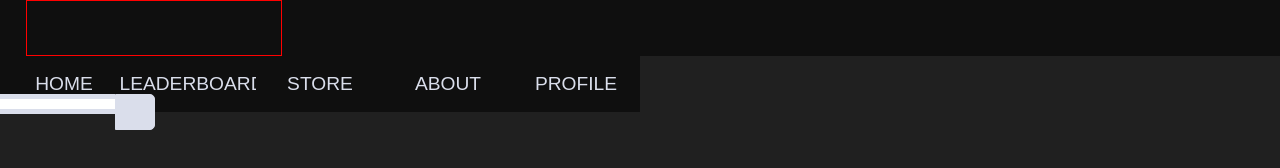
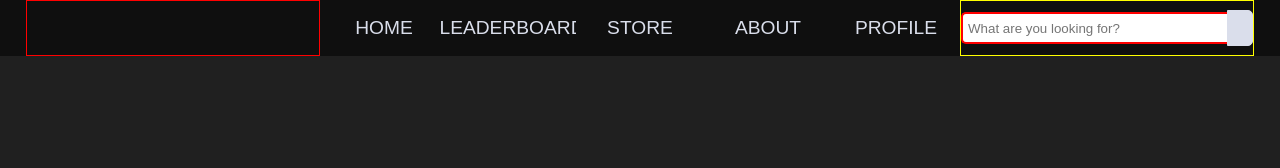
Before and after one commit to AahanPatel/Quexa, a plain HTML site: page templates/html/index.html in a window 1280 px wide. Drawn offline with Linux system fonts and the light colour scheme.

Commit message:
Header fixes

```diff
--- a/templates/html/index.html
+++ b/templates/html/index.html
@@ -4,7 +4,7 @@
     <meta charset="UTF-8">
     <meta name="viewport" content="width=device-width, initial-scale=1.0">
     <title>Homework Helper</title>
-    <link rel="stylesheet" href="..\static\css\styles.css"/>
+    <link rel="stylesheet" href="\templates\static\css\styles.css"/>
 </head>
 <body>
     <div class="header">
--- a/templates/static/css/styles.css
+++ b/templates/static/css/styles.css
@@ -24,53 +24,54 @@ body, html {
 /* --------------- HEADER --------------- */
 
 .header {
-    display: block;
+    display: flex;
+    align-items: center;
+    justify-content: space-between;
     height: 7vh;
     background-color: var(--darkest-color);
-    /* border: 0.2em red solid; */
+    width: 100%;
 }
 
 /* --------------- WEBSITE LOGO --------------- */
 
-.header .logo-container {
-    width: 20vw;
+.logo-container {
+    flex: 1;
+    display: flex;
+    align-items: center;
+    justify-content: flex-start;
+    margin-left: 2vw;
     height: 100%;
-    margin: 0 2vw;
     border: red solid .1em;
 }
 
 /* --------------- HEADER MENU --------------- */
 
 .header ul {
+    flex: 2;
+    display: flex;
+    justify-content: center;
+    align-items: center;
     list-style-type: none;
     margin: 0;
-    padding: 0;
-    overflow: hidden;
 }
 
 .header ul li {
-    float: left;
     display: flex;
+    align-items: center;
     justify-content: center;
-    align-items: center;
-    background-color: var(--darkest-color);
-    /* border: blue solid .1em; */
-    margin: 0px;
     height: 7vh;
     width: 10vw;
 }
 
 .header ul li a {
     display: flex;
+    align-items: center;
     justify-content: center;
-    align-items: center;
     width: 100%;
     height: 100%;
     color: var(--text-primary-color);
-    box-sizing: border-box;
     font-size: 1.2em;
     text-align: center;
-    /* border: red solid .1em; */
     background-color: var(--darkest-color);
     cursor: pointer;
 }
@@ -79,32 +80,37 @@ body, html {
     background-color: var(--primary-color-lighter);
 }
 
-
 /* --------------- SEARCH BAR --------------- */
 
+.search-wrap {
+    flex: 1;
+    display: flex;
+    justify-content: flex-end;
+    align-items: center;
+    margin-right: 2vw;
+    border: yellow solid .1em;
+    height: 100%;
+}
+
 .search {
+    display: flex;
+    align-items: center;
     width: 100%;
-    position: relative;
-    display: flex;
 }
 
 .searchTerm {
-    width: 80%;
-    border: 5px solid var(--text-primary-color);
+    width: 100%;
+    border: 2px solid red;
     border-right: none;
     padding: 5px;
-    height: 20px;
+    height: 4vh;
     border-radius: 5px 0 0 5px;
     outline: none;
     color: var(--darkest-color);
 }
 
-.searchTerm:focus{
-    color: #00B4CC;
-}
-
 .searchButton {
-    width: 40px;
+    width: 10%;
     height: 36px;
     border: 1px solid var(--text-primary-color);
     background: var(--text-primary-color);
@@ -114,8 +120,3 @@ body, html {
     cursor: pointer;
     font-size: 20px;
 }
-
-.search-wrap{
-    width: 30%;
-    transform: translate(-50%, -50%);
-}
```
